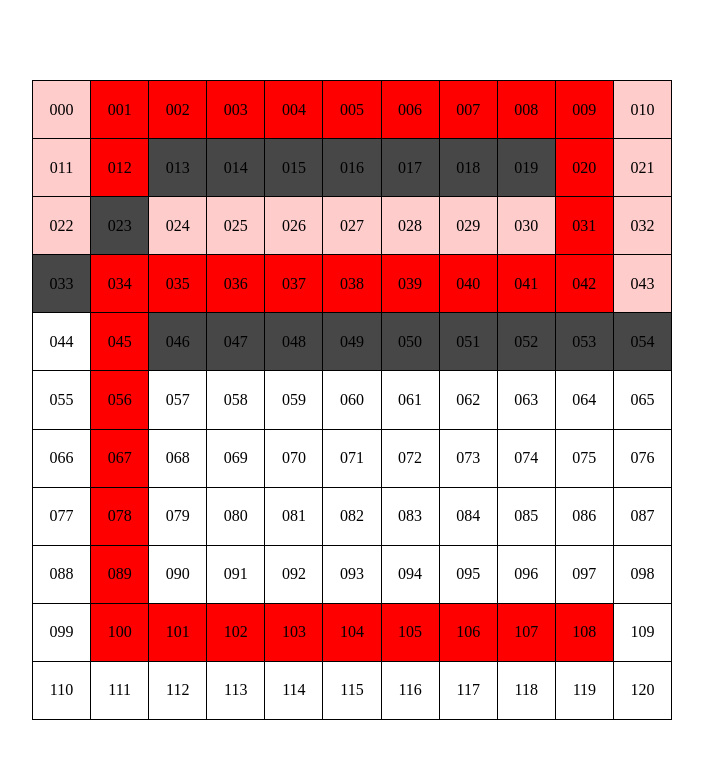
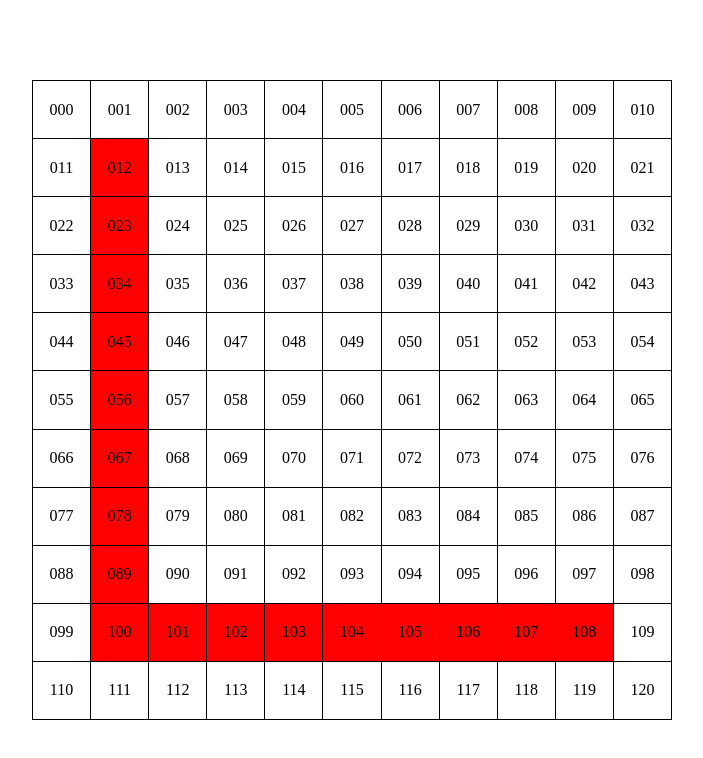
Before and after one commit to smellypotato/showcase, a React (Create React App) app: page /a-star in a window 1280 px wide. Shown: the top 758 px of the page, without its empty margins (288-991 px from the left). Built offline with nearby package versions, Linux system fonts and the light colour scheme.

Commit message:
a star free block

```diff
--- a/src/components/aStar/aStarPage.css
+++ b/src/components/aStar/aStarPage.css
@@ -19,9 +19,9 @@
     justify-content: center;
     align-items: center;
 }
-.a-star-cell:hover {
+/* .a-star-cell:hover {
     background-color: #FF0000;
-}
+} */
 .a-star-cell-neighbour {
     background-color: #FF6666;
 }
--- a/src/components/aStar/aStarPage.tsx
+++ b/src/components/aStar/aStarPage.tsx
@@ -5,11 +5,14 @@ const size = 11;
 
 export const AStarPage = () => {
 
+    const [start] = useState(12);
+    const [goal] = useState(108);
     const [gridsLink, setGridsLink] = useState<Array<Array<number>>>([]);
-    const [hovering, setHovering] = useState(-1);
-    const [blocks] = useState([13, 14, 15, 16, 17, 18, 19,23, 33, 46, 47, 48, 49, 50, 51, 52, 53, 54])
+    // const [hovering, setHovering] = useState(-1);
+    const [blocks, setBlocks] = useState<Array<number>>([]);
     const [aStarPath, setAStarPath] = useState<Array<number>>([]);
     useEffect(() => {
+        console.log(blocks);
         let links: Array<Array<number>> = [];
         for (let i = 0; i < size * size; i++) {
             let connection = [];
@@ -23,15 +26,25 @@ export const AStarPage = () => {
             links.push(connection);
         }
         setGridsLink(links);
-    }, []);
+    }, [blocks]);
 
-    const hover = useCallback((grid: number) => {
+    // const hover = useCallback((grid: number) => {
         // setHovering(grid);
-    }, []);
+    // }, []);
 
-    const unhover = useCallback(() => {
+    // const unhover = useCallback(() => {
         // setHovering(-1);
-    }, []);
+    // }, []);
+
+    const addBlock = useCallback((i: number) => {
+        if (i !== start && i !== goal) {
+            let newBlocks = blocks.slice();
+            newBlocks.find(block => block === i) ?
+                newBlocks.splice(newBlocks.findIndex(block => block === i), 1) :
+                newBlocks.push(i);
+            setBlocks(newBlocks);
+        }
+    }, [start, goal, blocks])
 
     const aStarProcessedPath = useMemo(() => {
 
@@ -59,7 +72,6 @@ export const AStarPage = () => {
         let closedSet: Array<ClosedCellInfo> = [];
         while (openSet.length > 0) {
             let currentCell = openSet.shift() as OpenCellInfo; // shift the element sorted with smallest total cost
-
             closedSet.unshift({ cell: currentCell.cell, prevCell: currentCell.prevCell })
             if (currentCell.cell === goal) return closedSet;
             gridsLink[currentCell.cell].filter(neighbour => !closedSet.find(cellInfo => cellInfo.cell === neighbour)).forEach(neighbour => {
@@ -67,7 +79,7 @@ export const AStarPage = () => {
                 let neighbourCellInfo = openSet.find(cellInfo => cellInfo.cell === neighbour);
                 if (!neighbourCellInfo || costToNeighbour < neighbourCellInfo.costTo) {
                     neighbourCellInfo ?
-                        Object.assign(neighbourCellInfo, { costTo: costToNeighbour, prevCell: currentCell }) :
+                        Object.assign(neighbourCellInfo, { costTo: costToNeighbour, prevCell: currentCell.cell }) :
                         openSet.unshift({ cell: neighbour, costTo: costToNeighbour, costFrom: calculateCostFrom(goal, neighbour), prevCell: currentCell.cell})
                 }
             })
@@ -77,6 +89,7 @@ export const AStarPage = () => {
     }, [gridsLink]);
 
     useEffect(() => {
+        try {
             if (aStarProcessedPath.length === 0) return;
             let path = [];
             path.push(aStarProcessedPath[0].cell);
@@ -87,26 +100,25 @@ export const AStarPage = () => {
                 prevCell = prevCellInfo!.prevCell;
             }
             setAStarPath(path)
+        }
+        catch (e) {
+            console.error(e);
+        }
     }, [aStarProcessedPath])
 
     const checkClass = useCallback((grid: number) => {
         let className = "a-star-cell";
         if (blocks.includes(grid)) className += "-block"
-        // if (hovering < 0) return className;
-        // let firstLayer = gridsLink[hovering];
-        // if (firstLayer.includes(grid)) className += "-neighbour";
-        // let secondLayer = gridsLink[hovering].map(neighbour => gridsLink[neighbour]).flat();
-        // if (secondLayer.includes(grid) && grid !== hovering) className += "-ring";
         if (aStarProcessedPath.find(cell => cell.cell === grid)) className += "-processed";
         if (aStarPath.find(cell => cell === grid)) className += "-path";
         return className;
-    }, [hovering, gridsLink, aStarProcessedPath, aStarPath]);
+    }, [gridsLink, aStarProcessedPath, aStarPath]);
 
     return (
         <div id="a-star-page">
             <div id="a-star-container" style={ { gridTemplateColumns: `repeat(${size}, 1fr)`, gridTemplateRows: `repeat(${size}, 1fr)` } }>
                 {
-                    Array(size * size).fill("").map((_e, i) => <div className={ checkClass(i) } key={ i } onMouseEnter={ hover.bind(AStarPage, i) } onMouseLeave={ unhover }>{ `${i}`.padStart((size * size - 1).toString().length, "0") }</div>)
+                    Array(size * size).fill("").map((_e, i) => <div className={ checkClass(i) } key={ i } onClick={ addBlock.bind(AStarPage, i) } >{ `${i}`.padStart((size * size - 1).toString().length, "0") }</div>)
                 }
             </div>
         </div>
```
Lines whose indentation alone changed are shown as unchanged.
